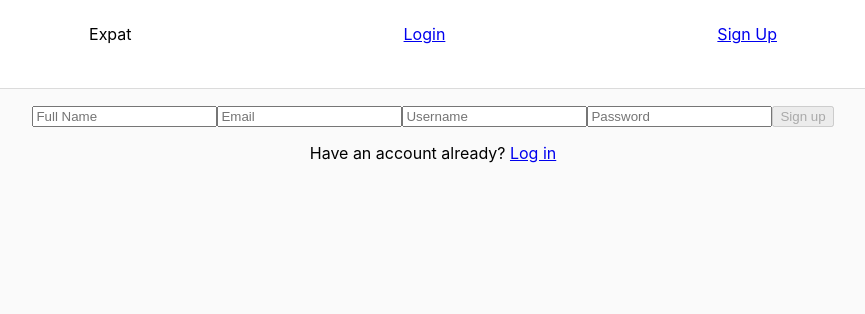
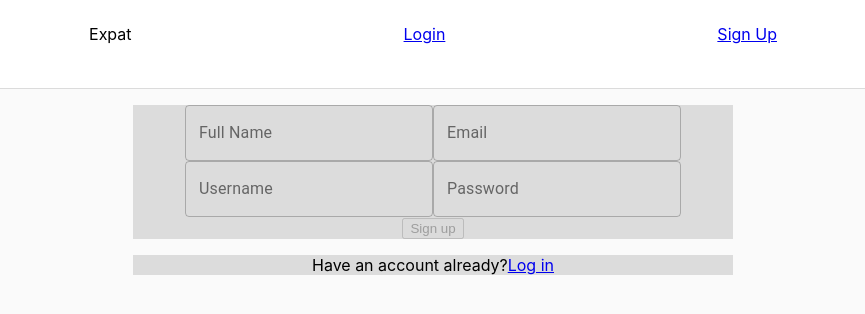
Before and after one commit to Build-Week-PTCT-Expat-Journal-3/front-end, a React (Create React App) app: page /register in a window 1280 px wide. Shown: the top 314 px of the page, without its empty margins (207-1072 px from the left). Built offline with nearby package versions, Linux system fonts and the light colour scheme.

Commit message:
added styling using TextField and Container along with custom tyling

```diff
--- a/src/components/Register.js
+++ b/src/components/Register.js
@@ -2,6 +2,7 @@ import React, { useState, useEffect } from 'react';
 import * as yup from 'yup';
 import axios from 'axios';
 import { Link } from 'react-router-dom';
+import { Container, TextField } from '@material-ui/core';
 
 const formSchema = yup.object().shape({
     name: yup.string().required('Enter your full name'),
@@ -81,56 +82,73 @@ export const Register = () => {
 
     return (
         <div>
+            <Container maxWidth='sm' style={styles.registerForm}>
                 <form onSubmit={formSubmit}>
-                <label htmlFor='name'>
-                    <input
+                        <TextField
+                            variant='outlined'
                             type='text'
                             name='name'
                             id='name'
-                        placeholder='Full Name'
+                            label='Full Name'
                             value={formState.name}
                             onChange={inputChange}
+                            error={errorState.name.length > 0 ? true : null}
+                            helperText={errorState.name.length > 0 ? (errorState.name) : null}
                         />
-                    {errorState.name.length > 0 ? (<p>{errorState.name}</p>) : null}
-                </label>
-                <label htmlFor='email'>
-                    <input
+                        <TextField
+                            variant='outlined'
                             type='email'
                             name='email'
                             id='email'
-                        placeholder='Email'
+                            label='Email'
                             value={formState.email}
                             onChange={inputChange}
+                            error={errorState.email.length > 0 ? true : null}
+                            helperText={errorState.email.length > 0 ? (errorState.email) : null}
                         />
-                    {errorState.email.length > 0 ? (<p>{errorState.email}</p>) : null}
-                </label>
-                <label htmlFor='username'>
-                    <input
+                        <TextField
+                            variant='outlined'
                             type='text'
                             name='username'
                             id='username'
-                        placeholder='Username'
+                            label='Username'
                             value={formState.username}
                             onChange={inputChange}
+                            error={errorState.username.length > 0 ? true : null}
+                            helperText={errorState.username.length > 0 ? (errorState.username) : null}
                         />
-                    {errorState.username.length > 0 ? (<p>{errorState.username}</p>) : null}
-                </label>
-                <label htmlFor='password'>
-                    <input
+                        <TextField
+                            variant='outlined'
                             type='password'
                             name='password'
                             id='password'
-                        placeholder='Password'
+                            label='Password'
                             value={formState.password}
                             onChange={inputChange}
+                            error={errorState.password.length > 0 ? true : null}
+                            helperText={errorState.password.length > 0 ? (errorState.password) : null}
                         />
-                    {errorState.password.length > 0 ? (<p>{errorState.password}</p>) : null}
-                </label>
+                        <br/>
                     <button disabled={buttonDisable}>Sign up</button>
                 </form>
+            </Container>
+            <Container maxWidth='sm' style={styles.registerFooter}>
                 <div>
-                <p>Have an account already? <Link to="./">Log in</Link></p>
+                    <p>Have an account already?<Link to="./">Log in</Link></p>
                 </div>
+            </Container>
         </div>
     )
 }
+
+const styles = {
+    registerForm: {
+        backgroundColor: 'gainsboro',
+
+    },
+
+    registerFooter: {
+        backgroundColor: 'gainsboro',
+
+    }
+}
```
Lines whose indentation alone changed are shown as unchanged.
